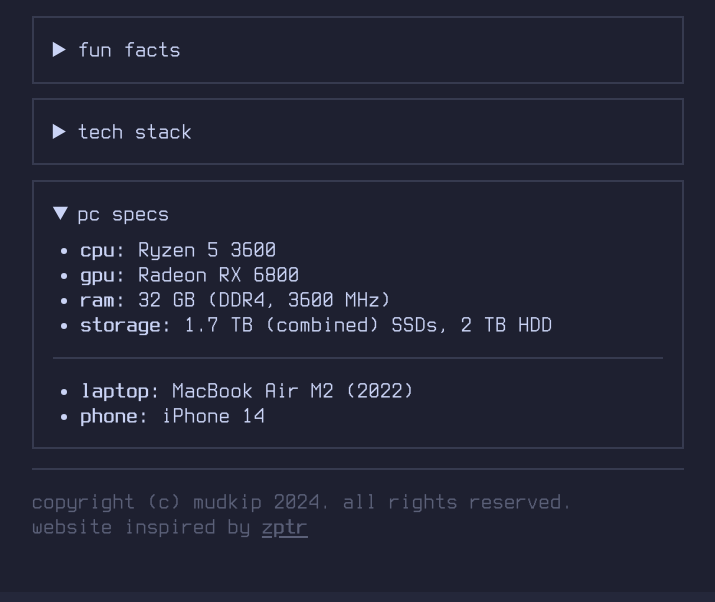
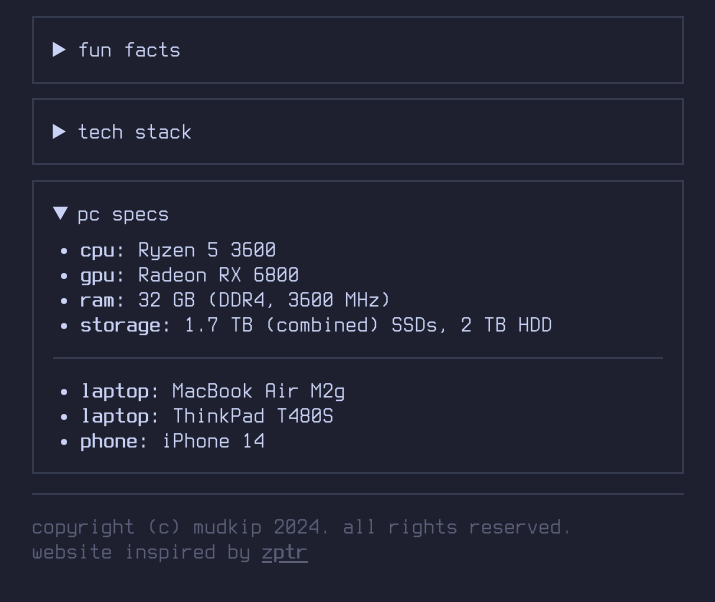
Before and after one commit to mudkipdev/website, an Astro site: page /about in a window 1280 px wide. Both pictures are taken after a click on the heading "pc specs". Shown: the part 208-810 px from the top of the page, without its empty margins (282-997 px from the left). Built offline with nearby package versions, Linux system fonts and the light colour scheme; Astro itself is replaced by a stand-in of ours.

Commit message:
add laptop 2

```diff
--- a/src/pages/about.astro
+++ b/src/pages/about.astro
@@ -29,7 +29,8 @@
         </ul>
         <hr>
         <ul>
-            <li><b>laptop:</b> MacBook Air M2 (2022)</li>
+            <li><b>laptop:</b> MacBook Air M2g</li>
+            <li><b>laptop:</b> ThinkPad T480S</li>
             <li><b>phone:</b> iPhone 14</li>
         </ul>
     </Accordion>
```
